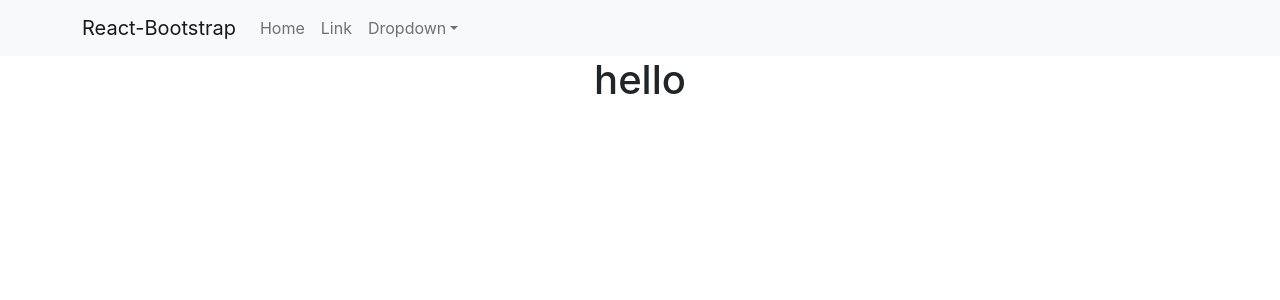
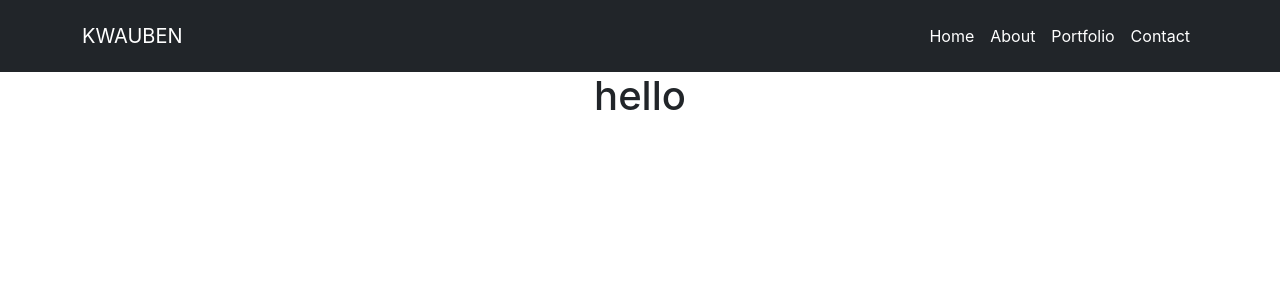
Before and after one commit to KimW1998/portfolio-kwauben, a React (Create React App) app: page / in a window 1280 px wide. Shown: the top 300 px of the page. Built offline with nearby package versions, Linux system fonts and the light colour scheme.

Commit message:
created a basic version of my navbar

```diff
--- a/src/App.css
+++ b/src/App.css
@@ -2,7 +2,9 @@
   text-align: center;
 }
 
+.App-header{
 
+}
 
 
 .App-link {
--- a/src/App.tsx
+++ b/src/App.tsx
@@ -7,9 +7,9 @@ const App = () => {
     <div className="App">
       <header className="App-header">
         <NavigationBar />
-<h1>hello</h1>
       </header>
 
+<h1>hello</h1>
       <footer className="App-footer">
 
       </footer>
--- a/src/Components/navigationBar.tsx
+++ b/src/Components/navigationBar.tsx
@@ -1,28 +1,24 @@
 import Navbar from 'react-bootstrap/Navbar'
-import NavDropdown from 'react-bootstrap/NavDropdown'
 import Nav from 'react-bootstrap/Nav'
 import Container from 'react-bootstrap/Container'
 
 const NavigationBar = () => {
     return (
       <div>
-       <Navbar bg="light" expand="lg">
+       <Navbar expand="lg" className='bg-dark'>
   <Container>
-    <Navbar.Brand href="#home">React-Bootstrap</Navbar.Brand>
+    <Navbar.Brand className='text-white' href="#home">KWAUBEN</Navbar.Brand>
+    <Navbar.Text>
     <Navbar.Toggle aria-controls="basic-navbar-nav" />
     <Navbar.Collapse id="basic-navbar-nav">
       <Nav className="me-auto">
-        <Nav.Link href="#home">Home</Nav.Link>
-        <Nav.Link href="#link">Link</Nav.Link>
-        <NavDropdown title="Dropdown" id="basic-nav-dropdown">
-          <NavDropdown.Item href="#action/3.1">Action</NavDropdown.Item>
-          <NavDropdown.Item href="#action/3.2">Another action</NavDropdown.Item>
-          <NavDropdown.Item href="#action/3.3">Something</NavDropdown.Item>
-          <NavDropdown.Divider />
-          <NavDropdown.Item href="#action/3.4">Separated link</NavDropdown.Item>
-        </NavDropdown>
+        <Nav.Link className='text-white' href="#home">Home</Nav.Link>
+        <Nav.Link className='text-white' href="#link">About</Nav.Link>
+        <Nav.Link className='text-white' href="#link">Portfolio</Nav.Link>
+        <Nav.Link className='text-white' href="#link">Contact</Nav.Link>
       </Nav>
     </Navbar.Collapse>
+    </Navbar.Text>
   </Container>
 </Navbar>
       </div>
```
